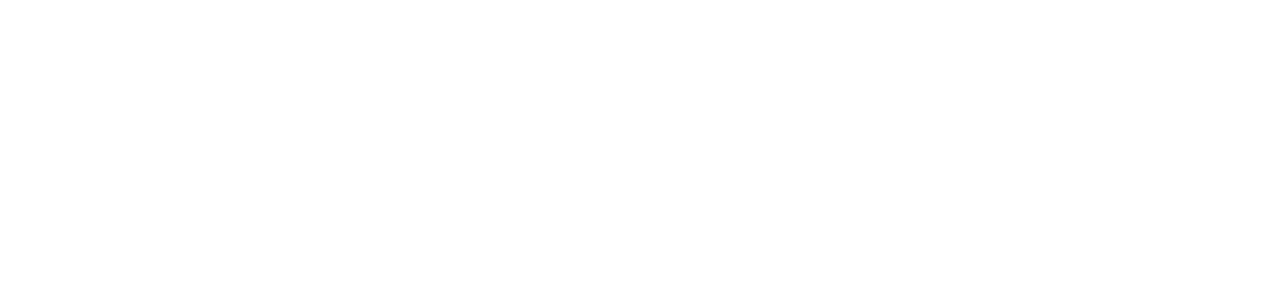
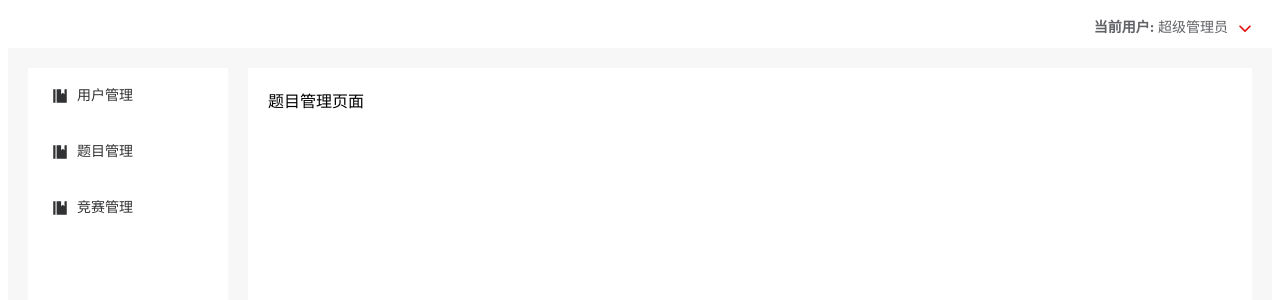
Before and after one commit to youjun2160/oj-fe-b, a Vue app: page /oj/layout/question in a window 1280 px wide. Before the commit this address had no page. Shown: the top 300 px of the page. Built offline with nearby package versions, Linux system fonts and the light colour scheme.

Commit message:
后台管理-布局

```diff
--- a/src/router/index.js
+++ b/src/router/index.js
@@ -9,9 +9,26 @@
       component: () => import("@/views/Login.vue"),
     },
     {
-      path: "/oj/system",
-      name: "system",
-      component: () => import("@/views/System.vue"),
+      path: "/oj/layout",
+      name: "layout",
+      component: () => import("@/views/Layout.vue"),
+      children: [
+        {
+          path: "question",
+          name: "question",
+          component: () => import("@/views/Question.vue"),
+        },
+        {
+          path: "exam",
+          name: "exam",
+          component: () => import("@/views/Exam.vue"),
+        },
+        {
+          path: "cuser",
+          name: "cuser",
+          component: () => import("@/views/Cuser.vue"),
+        }
+      ]
     }
   ]
 })
--- /dev/null
+++ b/src/views/Cuser.vue
@@ -0,0 +1,3 @@
+<template>
+  C端用户管理页面
+</template>
--- /dev/null
+++ b/src/views/Exam.vue
@@ -0,0 +1,3 @@
+<template>
+  竞赛管理页面
+</template>
--- /dev/null
+++ b/src/views/Layout.vue
@@ -0,0 +1,135 @@
+<template>
+  <el-container class="layout-container">
+      <el-header class="el-header">
+        <el-dropdown placement="bottom-end">
+          <span class="el-dropdown__box">
+            <div>
+              <strong>当前用户: </strong>超级管理员
+            </div>
+            <el-icon>
+              <ArrowDownBold />
+            </el-icon>
+          </span>
+          <template #dropdown>
+            <el-dropdown-menu>
+              <el-dropdown-item :icon="SwitchButton">退出登录</el-dropdown-item>
+            </el-dropdown-menu>
+          </template>
+        </el-dropdown>
+      </el-header>
+      <el-main class="layout-bottom-box">
+        <div class="left">
+          <el-aside width="200px" class="el-aside">
+            <el-menu class="el-menu" router>
+              <el-menu-item index="/oj/layout/cuser">
+                <el-icon>
+                  <Management />
+                </el-icon>
+                <span>用户管理</span>
+              </el-menu-item>
+              <el-menu-item index="/oj/layout/question">
+                <el-icon>
+                  <Management />
+                </el-icon>
+                <span>题目管理</span>
+              </el-menu-item>
+              <el-menu-item index="/oj/layout/exam">
+                <el-icon>
+                  <Management />
+                </el-icon>
+                <span>竞赛管理</span>
+              </el-menu-item>
+            </el-menu>
+          </el-aside>
+        </div>
+        <div class="right">
+          <RouterView />
+        </div>
+      </el-main>
+  </el-container>
+</template>
+
+<script setup>
+import {
+  Management,
+  ArrowDownBold,
+  SwitchButton
+} from '@element-plus/icons-vue'
+</script>
+
+<style lang="scss" scoped>
+.layout-container {
+  height: 100vh;
+  background: #f7f7f7;
+  .layout-bottom-box{
+    display: flex;
+    justify-content: space-between;
+    height: calc(100vh - 100px);
+    overflow: hidden;
+    .left{
+      margin-right: 20px;
+      background: #fff;
+      display: flex;
+      :deep(.el-menu){
+        flex: 1;
+        .el-menu-item.is-active{
+          color: #32c5ff;
+        }
+        .el-menu-item:hover{
+          background:#fff ;
+          color: #32c5ff;
+        }
+      }
+    }
+    .right{
+      flex: 1;
+      overflow-y: auto;
+      background: #fff;
+      padding: 20px;
+    }
+  }
+  .el-aside {
+    background-color: #fff;
+
+    &__logo {
+      height: 120px;
+      // background: url('@/assets/logo.png') no-repeat center / 120px auto;
+    }
+
+    .el-menu {
+      border-right: none;
+    }
+  }
+
+  .el-header {
+    background-color: #fff;
+    display: flex;
+    align-items: center;
+    justify-content: flex-end;
+    height: 40px;
+
+    .el-dropdown__box {
+      display: flex;
+      align-items: center;
+
+      .el-icon {
+        margin-left: 10px;
+        color: #e4120f;
+      }
+
+      &:focus,
+      &:active {
+        outline: none;
+      }
+    }
+  }
+
+  .el-footer {
+    display: flex;
+    align-items: center;
+    justify-content: center;
+    font-size: 14px;
+    color: #ccc;
+  }
+}
+</style>
--- a/src/views/Login.vue
+++ b/src/views/Login.vue
@@ -42,7 +42,7 @@
     //登录成功
     const loginResult = await loginService(userAccount.value, password.value)
     console.log("loginResult:", loginResult)
-    router.push("/oj/system")
+    router.push("/oj/layout")
     setToken(loginResult.data.data)
   } catch(error) {
     //登录失败
--- a/src/views/System.vue
+++ b/src/views/Question.vue
@@ -1,3 +1,3 @@
 <template>
-  后台管理页面
+  题目管理页面
 </template>
```
